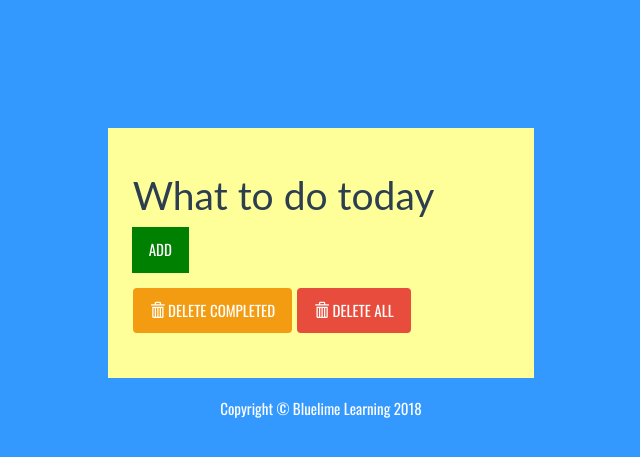
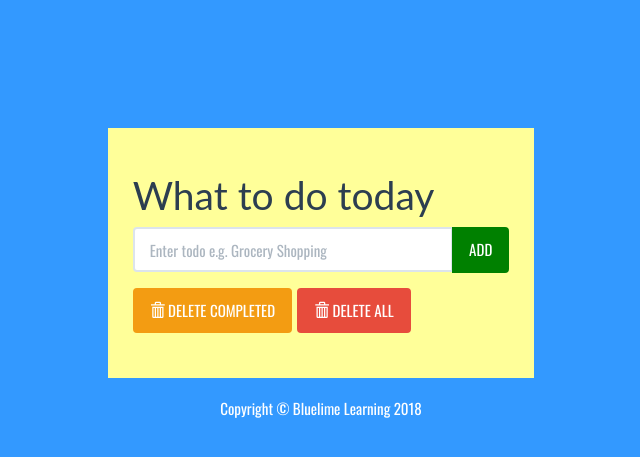
Before and after one commit to devikadayanand16/todo, a Django app: page / in a window 1280 px wide. Shown: the top 457 px of the page, without its empty margins (319-959 px from the left). Run offline with Django 3.2, Linux system fonts and the light colour scheme; data that the repository does not hold is empty; some libraries are stand-ins or nearby versions.

Commit message:
added forms and buttons

```diff
--- /dev/null
+++ b/todolist/forms.py
@@ -0,0 +1,6 @@
+from django import forms
+
+class TodoListForm(forms.Form):
+	text = forms.CharField(max_length=50,
+		widget=forms.TextInput(
+			attrs={'class':'form-control','placeholder':'Enter todo e.g. Grocery Shopping', 'aria-label':'Todo', 'aria-describeby':'add-btn'}))
--- a/todolist/templates/todolist/index.html
+++ b/todolist/templates/todolist/index.html
@@ -8,6 +8,7 @@
 		<title>TodoList App</title>
 
 		<link href="https://fonts.googleapis.com/css?family=Oswald" rel="stylesheet">
+
 
 		<!-- Bootstrap CSS -->
 		<link rel="stylesheet" href="{% static 'todolist/bs/css/flatly.min.css' %}" />
@@ -21,7 +22,7 @@
 				<div class="col-lg-4 col-lg-offset-4" id="content">
 					<h1>What to do today </h1>
 
-					<form action="" method="POST" role="form">
+					<form action="{% url 'add'  %}" method="POST" role="form">
 						{% csrf_token %}
 						<div class="form-group">
 							<div class="input-group">
@@ -37,13 +38,13 @@
 						<div class="col-lg-12">
 							<div class="btn-toolbar">
 								<div class="btn-group">
-									<a href="">
+									<a href="{% url 'deletecompleted' %}">
 									<button type="button" class="btn btn-warning">
 										<i class="glyphicon glyphicon-trash"></i> DELETE COMPLETED
 									</button></a>
 								</div>
 								<div class="btn-group">
-										<a href="">
+										<a href="{% url 'deleteall' %}">
 									<button type="button" class="btn btn-danger">
 										<i class="glyphicon glyphicon-trash"></i> DELETE ALL
 									</button></a>
@@ -57,7 +58,7 @@
 							{% if todolist.completed %}
 							<li class="list-group-item todo-completed">{{todolist.text}}</li>
 							{% else %}
-							<a href="{}"><li class="list-group-item ">{{todolist.text}}</li></a>
+							<a href="{% url 'completed' todolist.id %}"><li class="list-group-item ">{{todolist.text}}</li></a>
 							{% endif %}
 						    {% endfor %}
 
--- a/todolist/urls.py
+++ b/todolist/urls.py
@@ -2,5 +2,9 @@ from django.urls import path
 from . import views
 
 urlpatterns = [
-    path('',views.index,name='index'),
+    path('', views.index, name='index'),
+    path('add', views.addTodoItem, name='add'),
+    path('completed/<todo_id>', views.completedTodo, name='completed'),
+    path('deletecompleted', views.deleteCompleted, name='deletecompleted'),
+    path('deleteall', views.deleteAll, name='deleteall')
 ]
--- a/todolist/views.py
+++ b/todolist/views.py
@@ -1,7 +1,33 @@
-from django.shortcuts import render
+from django.shortcuts import render, redirect
 from .models import Todolist
+from .forms import TodoListForm
+from django.views.decorators.http import require_POST
 
 def index(request):
 	todo_items=Todolist.objects.order_by('id')
-	context = {'todo_items' : todo_items}
+	form = TodoListForm()
+	context = {'todo_items' : todo_items, 'form' : form }
 	return render(request, 'todolist/index.html', context)
+
+@require_POST
+def addTodoItem(request):
+	form=TodoListForm(request.POST)
+
+	if form.is_valid():
+		new_todo = Todolist(text=request.POST['text'])
+		new_todo.save()
+	return redirect('index')
+
+def completedTodo(request, todo_id):
+	todo= Todolist.objects.get(pk=todo_id)
+	todo.completed=True
+	todo.save()
+	return redirect('index')
+
+def deleteCompleted(request):
+	Todolist.objects.filter(completed__exact=True).delete()
+	return redirect('index')
+
+def deleteAll(request):
+	Todolist.objects.all().delete()
+	return redirect('index')
```
Also changed, not shown: db.sqlite3.
